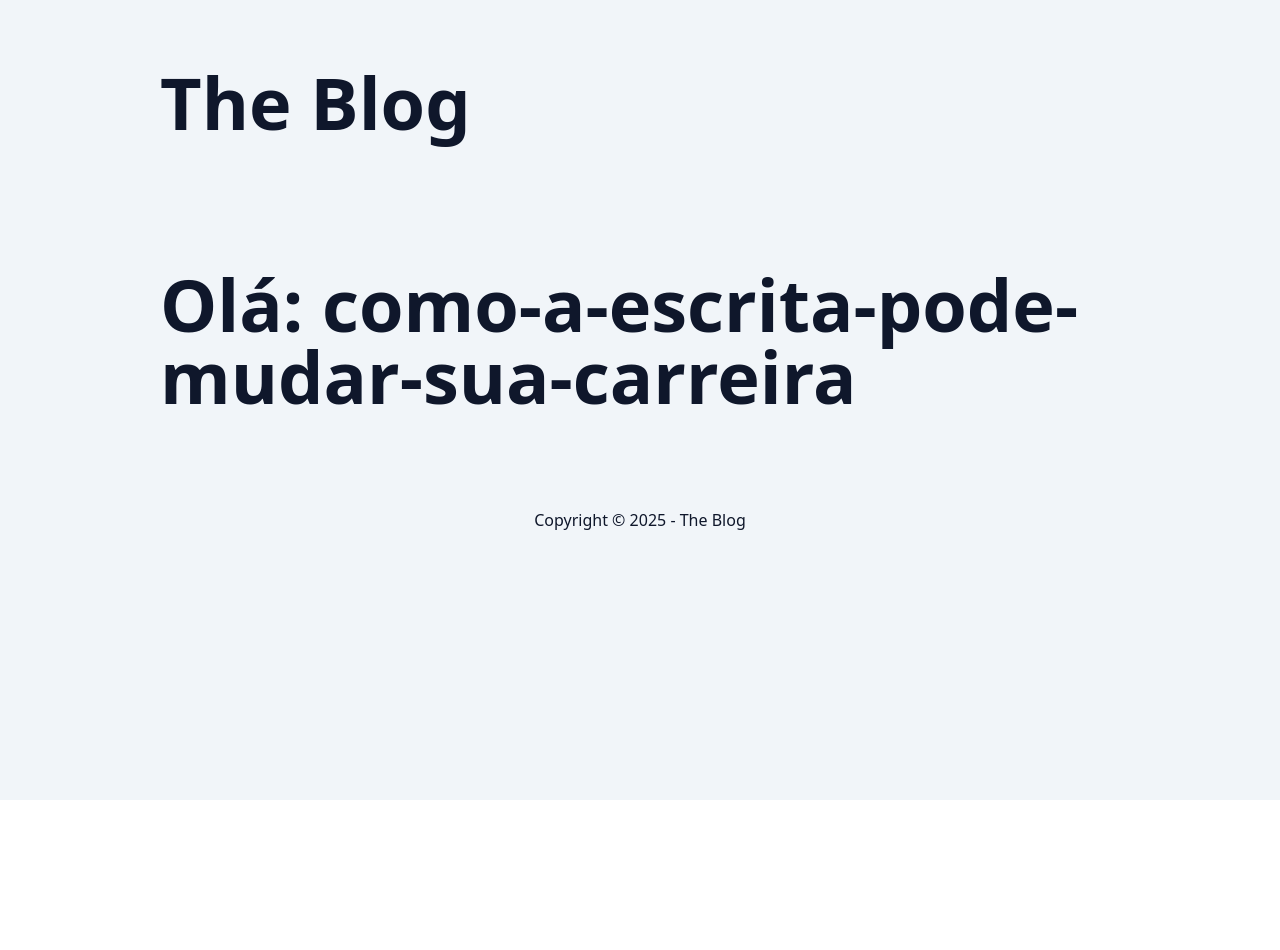
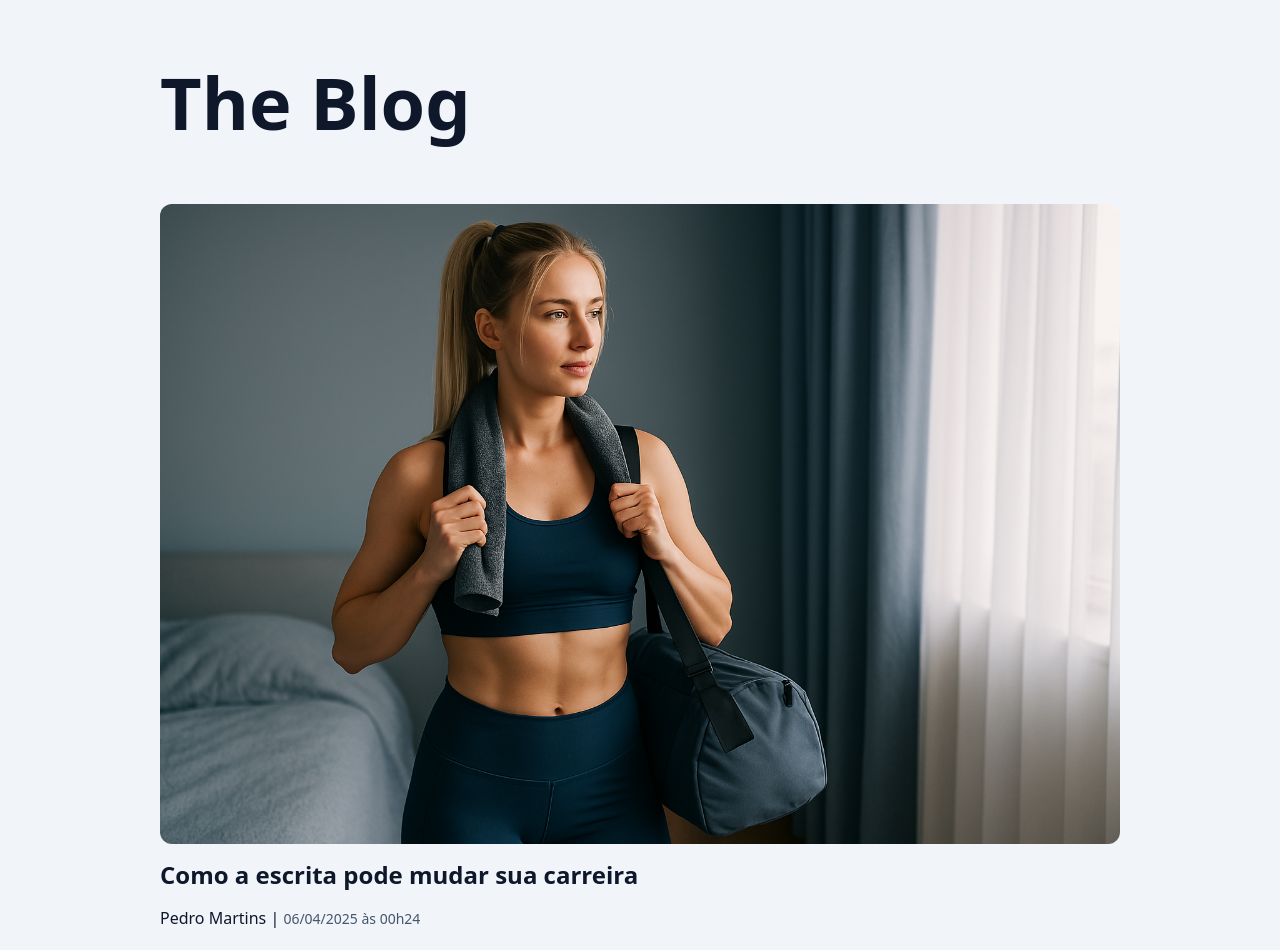
Before and after one commit to vitorugo1/blog-next, a Next.js app: page /post/como-a-escrita-pode-mudar-sua-carreira in a window 1280 px wide. Shown: the top 950 px of the page. Before the commit the page ends 800 px from the top, so only its background shows below. Built offline with nearby package versions, Linux system fonts and the light colour scheme.

Commit message:
singlePost content e componentes de date time

```diff
--- a/src/app/not-found.tsx
+++ b/src/app/not-found.tsx
@@ -2,6 +2,8 @@
 
 export default function NotFoundPage() {
   return (
+    <>
+      <title>Página não encontrada</title>
       <div
         className={clsx(
           'min-h-[320px] bg-slate-900 text-slate-100',
@@ -18,5 +20,6 @@
           </p>
         </div>
       </div>
+    </>
   );
 }
--- a/src/app/post/[slug]/page.tsx
+++ b/src/app/post/[slug]/page.tsx
@@ -1,8 +1,25 @@
+import { SinglePost } from '@/components/SinglePost';
+import { findPostBySlugCached } from '@/lib/post/queries';
+import { Metadata } from 'next';
+
 type PostSlugPage = {
-  params: Promise<{ slug: string }>;
+  params: { slug: string };
 };
 
+export async function GenerateMetadata({
+  params,
+}: PostSlugPage): Promise<Metadata> {
+  const { slug } = await params;
+
+  const post = await findPostBySlugCached(slug);
+  return {
+    title: post.title,
+    description: post.excerpt,
+  };
+}
+
 export default async function PostSlugPage({ params }: PostSlugPage) {
-  const { slug } = await params;
-  return <h1 className='text-7xl font-extrabold py-16'>Olá: {slug}</h1>;
+  const { slug } = params;
+
+  return <SinglePost slug={slug} />;
 }
--- /dev/null
+++ b/src/components/PostDate/index.tsx
@@ -0,0 +1,13 @@
+import { formatDateTime } from '@/utils/format-datetime';
+
+type PostDateProps = {
+  dateTime: string;
+};
+
+export function PostDate({ dateTime }: PostDateProps) {
+  return (
+    <time className='text-slate-600 text-sm' dateTime={dateTime}>
+      {formatDateTime(dateTime)}
+    </time>
+  );
+}
--- a/src/components/PostFeatured/index.tsx
+++ b/src/components/PostFeatured/index.tsx
@@ -1,9 +1,9 @@
 import { PostCoverImage } from '../PostCoverImage';
 import { PostSummary } from '../PostSummary';
-import { findAllPublicPosts } from '@/lib/post/queries';
+import { findAllPublicPostsCached } from '@/lib/post/queries';
 
 export async function PostFeatured() {
-  const posts = await findAllPublicPosts();
+  const posts = await findAllPublicPostsCached();
   const post = posts[0];
 
   const slug = post.slug;
--- a/src/components/PostSummary/index.tsx
+++ b/src/components/PostSummary/index.tsx
@@ -1,5 +1,5 @@
-import { formatDateTime } from '@/utils/format-datetime';
 import { PostHeading } from '../PostHeading';
+import { PostDate } from '../PostDate';
 
 type PostSummaryProps = {
   postHeading: 'h1' | 'h2';
@@ -18,9 +18,7 @@
 }: PostSummaryProps) {
   return (
     <div className='flex flex-col gap-4 sm:justify-center'>
-      <time className='text-slate-600 text-sm' dateTime={createdAt}>
-        {formatDateTime(createdAt)}
-      </time>
+      <PostDate dateTime={createdAt} />
       <PostHeading as={postHeading} url={postLink}>
         {title}
       </PostHeading>
--- a/src/components/PostsList/index.tsx
+++ b/src/components/PostsList/index.tsx
@@ -1,10 +1,10 @@
 import { PostCoverImage } from '../PostCoverImage';
 import { PostSummary } from '../PostSummary';
-import { findAllPublicPosts } from '@/lib/post/queries';
+import { findAllPublicPostsCached } from '@/lib/post/queries';
 
 //carrega a lista de posts
 export async function PostsList() {
-  const posts = await findAllPublicPosts();
+  const posts = await findAllPublicPostsCached();
 
   return (
     <div className='grid grid-cols-1 mb-16 gap-8 sm:grid-cols-2 lg:grid-cols-3'>
--- /dev/null
+++ b/src/components/SinglePost/index.tsx
@@ -0,0 +1,41 @@
+import { findPostBySlugCached } from '@/lib/post/queries';
+import Image from 'next/image';
+import { notFound } from 'next/navigation';
+import { PostHeading } from '../PostHeading';
+import { PostDate } from '../PostDate';
+
+type SinglePostProps = {
+  slug: string;
+};
+
+export async function SinglePost({ slug }: SinglePostProps) {
+  const post = await findPostBySlugCached(slug).catch(e => {
+    console.log(e);
+    return undefined;
+  });
+  if (!post) {
+    notFound();
+  }
+
+  return (
+    <article className='mb-16'>
+      <header className='group flex flex-col gap-4 mb-4'>
+        <Image
+          className='rounded-xl'
+          src={post.coverImageUrl}
+          width={1200}
+          height={720}
+          alt={post.title}
+        />
+
+        <PostHeading url={`/post/${post.slug}`}>{post.title}</PostHeading>
+
+        <p>
+          {post.author} | <PostDate dateTime={post.createdAt} />
+        </p>
+      </header>
+      <p className='text-xl mb-4 text-slate-600'>{post.excerpt}</p>
+      <div>{post.content}</div>
+    </article>
+  );
+}
--- a/src/lib/post/queries.ts
+++ b/src/lib/post/queries.ts
@@ -1,6 +1,14 @@
 import { postRepository } from '@/repositories/post';
 import { cache } from 'react';
 
-export const findAllPublicPosts = cache(
+export const findAllPublicPostsCached = cache(
   async () => await postRepository.findAllPublic(),
 );
+
+export const findPostBySlugCached = cache(
+  async (slug: string) => await postRepository.findBySlug(slug),
+);
+
+export const findPostByIdCached = cache(
+  async (id: string) => await postRepository.findById(id),
+);
--- a/src/repositories/post/json-post-repository.ts
+++ b/src/repositories/post/json-post-repository.ts
@@ -36,7 +36,19 @@
     const post = posts.find(post => post.id === id);
 
     if (!post) {
-      throw new Error('Post não encontrado');
+      throw new Error('Post não encontrado para ID');
+    }
+
+    return post;
+  }
+
+  async findBySlug(slug: string): Promise<PostModel> {
+    const posts = await this.findAllPublic();
+
+    const post = posts.find(post => post.slug === slug);
+
+    if (!post) {
+      throw new Error('Post não encontrado para slug');
     }
 
     return post;
--- a/src/repositories/post/post-repository.ts
+++ b/src/repositories/post/post-repository.ts
@@ -3,4 +3,5 @@
 export interface PostRepository {
   findAllPublic(): Promise<PostModel[]>;
   findById(id: string): Promise<PostModel>;
+  findBySlug(slug: string): Promise<PostModel>;
 }
```
Lines whose indentation alone changed are shown as unchanged.
